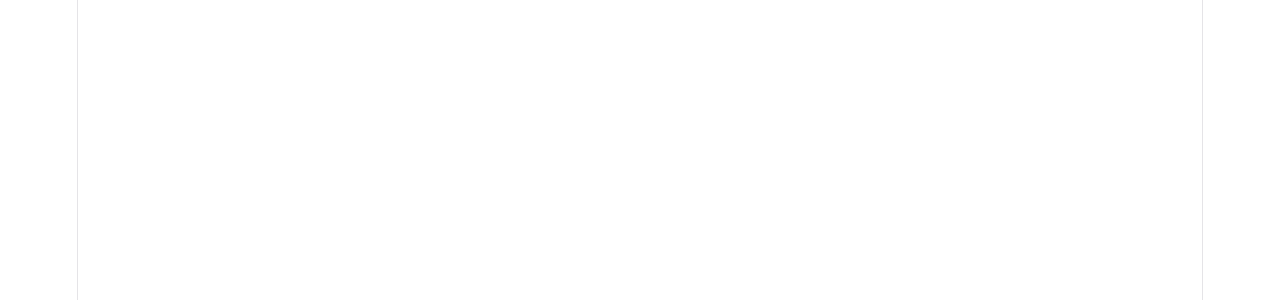
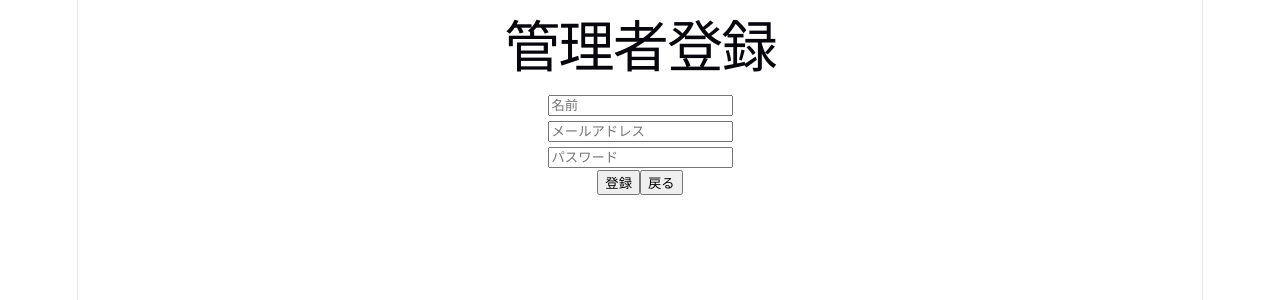
Before and after one commit to H-junpei/teamD, a React app in the folder frontend/: page /admin/register in a window 1280 px wide. Before the commit this address had no page. Shown: the top 300 px of the page. Built offline with nearby package versions, Linux system fonts and the light colour scheme; the HTML template or start-up script is replaced by a standard one.

Commit message:
管理者登録機能の実装

```diff
--- a/frontend/src/App.jsx
+++ b/frontend/src/App.jsx
@@ -1,5 +1,7 @@
 import { BrowserRouter, Routes, Route } from "react-router-dom";
 import Login from "./pages/Login";
+import AdminSelect from "./pages/AdminSelect";
+import AdminRegister from "./pages/AdminRegister"
 import AdminPage from "./pages/AdminPage";
 import UserPage from "./pages/UserPage";
 
@@ -8,7 +10,9 @@
     <BrowserRouter>
       <Routes>
         <Route path="/" element={<Login />} />
-        <Route path="/admin" element={<AdminPage />} />
+        <Route path="/admin" element={<AdminSelect />} />
+        <Route path="/admin/register" element={<AdminRegister />} />
+        <Route path="/admin/page" element={<AdminPage />} />
         <Route path="/user" element={<UserPage />} />
       </Routes>
     </BrowserRouter>
--- /dev/null
+++ b/frontend/src/pages/AdminRegister.jsx
@@ -0,0 +1,86 @@
+import { useState } from "react";
+import { useNavigate } from "react-router-dom";
+
+function AdminRegister() {
+  const [name, setName] = useState("");
+  const [email, setEmail] = useState("");
+  const [password, setPassword] = useState("");
+
+  const navigate = useNavigate();
+
+  const handleRegister = async () => {
+    if (!name || !email || !password) {
+      alert("名前、メールアドレス、パスワードを入力してください");
+      return;
+    }
+
+    try {
+      const response = await fetch("http://127.0.0.1:5000/api/admin/register", {
+        method: "POST",
+        headers: {
+          "Content-Type": "application/json"
+        },
+        body: JSON.stringify({
+          name,
+          email,
+          password
+        })
+      });
+
+      const data = await response.json();
+
+      if (response.ok) {
+        alert(data.message);
+        navigate("/admin");
+      } else {
+        alert(data.message);
+      }
+    } catch (error) {
+      console.error(error);
+      alert("サーバーとの通信に失敗しました");
+    }
+  };
+
+  return (
+    <div>
+      <h1>管理者登録</h1>
+
+      <div>
+        <input
+          type="text"
+          placeholder="名前"
+          value={name}
+          onChange={(e) => setName(e.target.value)}
+        />
+      </div>
+
+      <div>
+        <input
+          type="email"
+          placeholder="メールアドレス"
+          value={email}
+          onChange={(e) => setEmail(e.target.value)}
+        />
+      </div>
+
+      <div>
+        <input
+          type="password"
+          placeholder="パスワード"
+          value={password}
+          onChange={(e) => setPassword(e.target.value)}
+        />
+      </div>
+
+      <button onClick={handleRegister}>
+        登録
+      </button>
+
+      <button onClick={() => navigate("/admin")}>
+        戻る
+      </button>
+    </div>
+  );
+}
+
+export default AdminRegister;
--- /dev/null
+++ b/frontend/src/pages/AdminSelect.jsx
@@ -0,0 +1,16 @@
+import { useNavigate } from "react-router-dom";
+
+function AdminSelect() {
+  const navigate = useNavigate();
+
+  return (
+    <div>
+      <h1>管理者メニュー</h1>
+
+      <button onClick={() => navigate("/admin/register")}>新規登録</button>
+      <button onClick={() => navigate("/admin/login")}>ログイン</button>
+    </div>
+  )
+}
+
+export default AdminSelect;
--- a/frontend/src/pages/Login.jsx
+++ b/frontend/src/pages/Login.jsx
@@ -1,13 +1,21 @@
 import { useState } from "react";
 import { useNavigate } from "react-router-dom";
-import axios from "axios";
 
 const Login = () => {
   const [isAdmin, setIsAdmin] = useState(true);
   const [name, setName] = useState("");
   const navigate = useNavigate();
 
-  const handleLogin = async () => {
+  const handleAdminClick = () => {
+    setIsAdmin(true);
+    navigate("/admin");
+  };
+
+  const handleUserClick = () => {
+    setIsAdmin(false);
+  };
+
+  const handleLogin = () => {
     if (isAdmin) {
       navigate("/admin");
     } else {
@@ -16,9 +24,7 @@
         return;
       }
 
-      // ★ 名前を保存（簡易的にlocalStorage）
       localStorage.setItem("user_name", name);
-
       navigate("/user");
     }
   };
@@ -27,8 +33,8 @@
     <div>
       <h2>ログイン</h2>
 
-      <button onClick={() => setIsAdmin(true)}>管理者</button>
-      <button onClick={() => setIsAdmin(false)}>求職者</button>
+      <button onClick={handleAdminClick}>管理者</button>
+      <button onClick={handleUserClick}>求職者</button>
 
       {!isAdmin && (
         <input
@@ -39,7 +45,9 @@
         />
       )}
 
-      <button onClick={handleLogin}>ログイン</button>
+      {!isAdmin && (
+        <button onClick={handleLogin}>ログイン</button>
+      )}
     </div>
   );
 };
```
